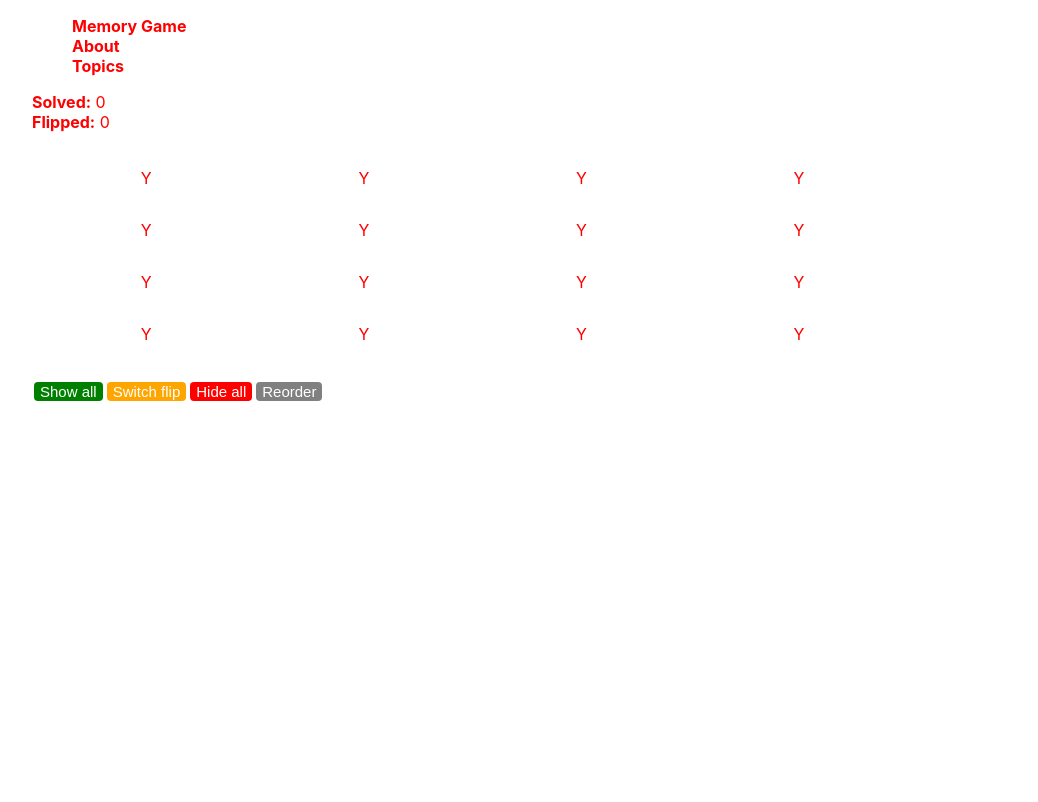
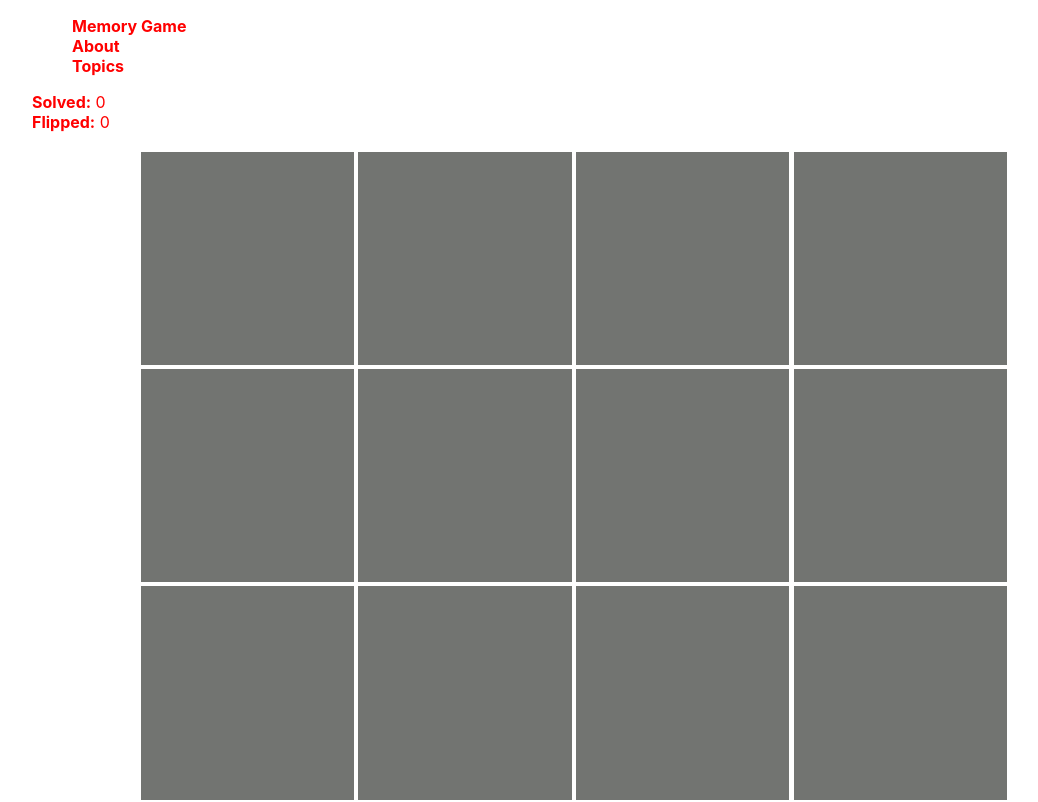
Before and after one commit to kiqecanijo/React-Memoriam, a React (Create React App) app: page /memory in a window 1280 px wide. Shown: the top 802 px of the page, without its empty margins (64-1102 px from the left). Built offline with nearby package versions, Linux system fonts and the light colour scheme.

Commit message:
Added cards again, animation at start, buttons to interact

```diff
--- a/src/card.js
+++ b/src/card.js
@@ -1,6 +1,6 @@
 import React, { Component } from 'react'
 import { connect } from 'react-redux'
-import { CSSTransitionGroup } from 'react-transition-group' // ES6
+import { CSSTransition, CSSTransitionGroup } from 'react-transition-group' // ES6
 
 const divStyle = {
   width: '25%',
@@ -30,20 +30,21 @@ class Card extends Component {
   }
 
   render() {
-    /*const img = this.props.el.flipped ? (
+    const img = this.props.el.flipped ? (
       <img alt="card" style={imgStyle} src={this.props.el.path} onClick={this.props.handleClick} />
     ) : (
       <img alt="card" style={imgStyle} src={'./static/gray.jpg'} onClick={this.props.handleClick} />
-    )*/
-
-    const img = this.state.element == 'X' ? <p>{this.state.element}</p> : <p>{this.state.element}</p>
+    )
 
     return (
       <CSSTransitionGroup
         style={divStyle}
         transitionName="example"
-        transitionEnterTimeout={500}
-        transitionLeaveTimeout={300}>
+        transitionAppear={true}
+        transitionAppearTimeout={500}
+        transitionEnter={true}
+        transitionLeave={true}
+        classNames="fade">
         {img}
       </CSSTransitionGroup>
     )
--- a/src/index.css
+++ b/src/index.css
@@ -1,45 +1,29 @@
-.example-enter {
-  opacity: 0.01;
-}
-
-.example-enter.example-enter-active {
-  opacity: 1;
-  transition: opacity 500ms ease-in;
-}
-
 .example-appear {
   opacity: 0.01;
 }
 
 .example-appear.example-appear-active {
   opacity: 1;
-  transition: opacity 0.5s ease-in;
+  transition: opacity 0.5s ease-out;
 }
 
-.example-leave {
+.fade-enter {
+  opacity: 0;
+  z-index: 1;
+}
+.fade-enter .fade-enter-active {
+  opacity: 1;
+  transition: opacity 300ms linear;
+}
+.fade-exit {
   opacity: 1;
 }
-
-.example-leave.example-leave-active {
-  opacity: 0.01;
-  transition: opacity 300ms ease-in;
+.fade-exit .fade-exit-active {
+  opacity: 0;
+  transition: opacity 300ms linear;
 }
-.example-enter {
-  opacity: 0.01;
-}
-
-.example-enter.example-enter-active {
-  opacity: 1;
-  transition: opacity 500ms ease-in;
-}
-
-.example-leave {
-  opacity: 1;
-}
-
-.example-leave.example-leave-active {
-  opacity: 0.01;
-  transition: opacity 300ms ease-in;
+.fade-exit-done {
+  opacity: 0;
 }
 
 body {
```
